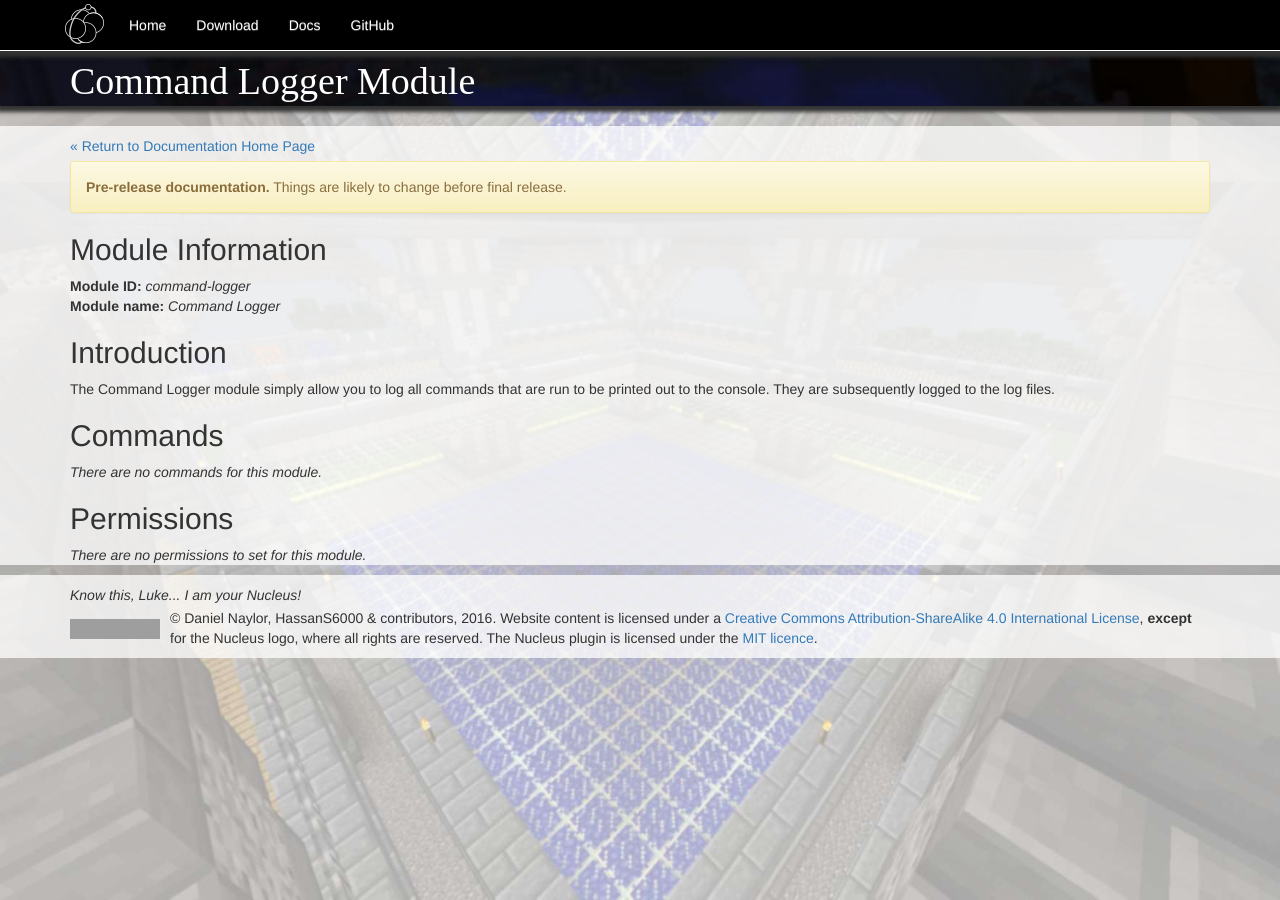
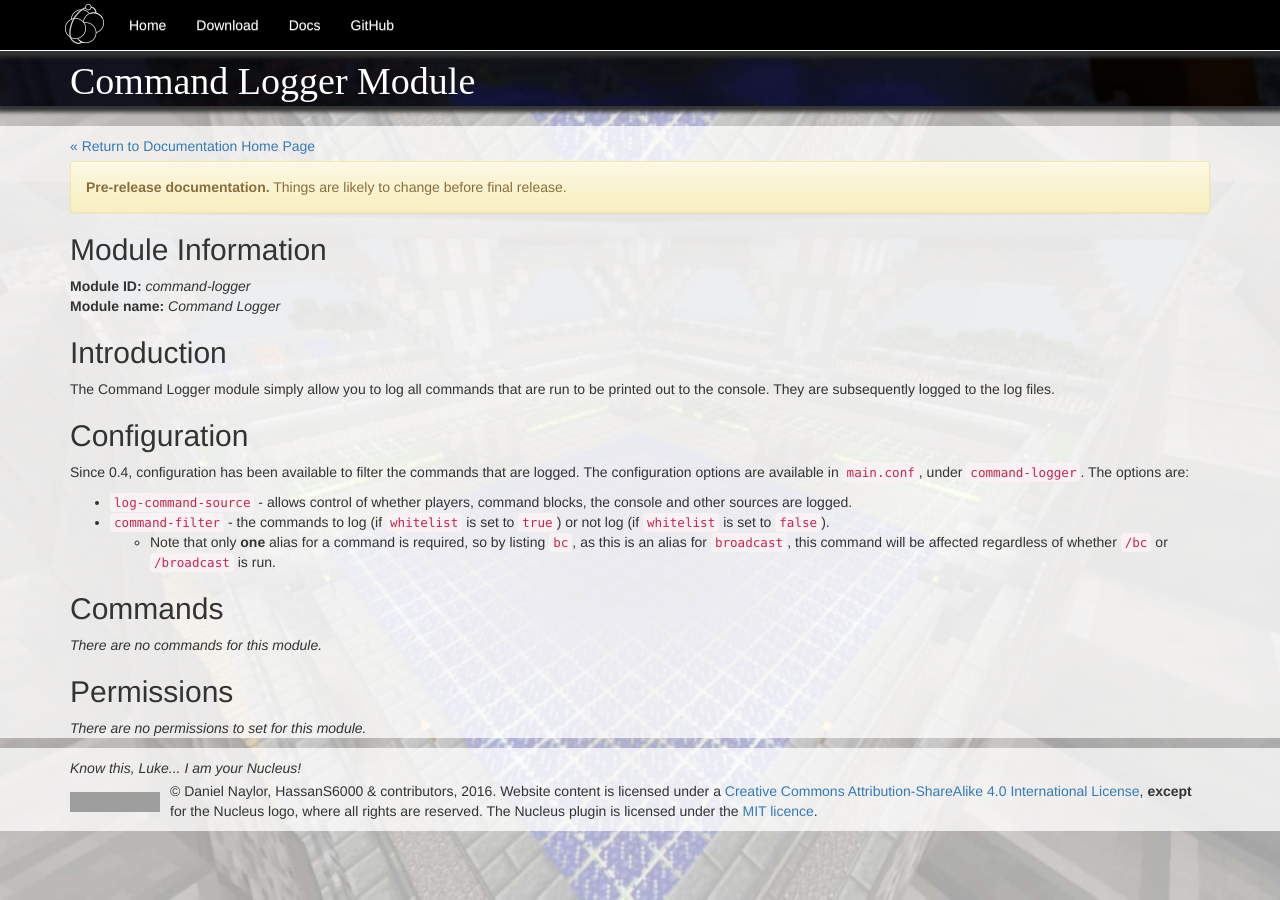
Before and after one commit to NucleusPowered/site-v1, a Jekyll site: the page built from docs/modules/commandlogger.md, in a window 1280 px wide. Built offline with Jekyll 4.4.1, drawn with Linux system fonts in a browser that asks for light colours; grey boxes are pictures that could not be loaded.

Commit message:
Update command logger.

```diff
--- a/docs/modules/commandlogger.md
+++ b/docs/modules/commandlogger.md
@@ -9,3 +9,13 @@
 ## Introduction
 
 The Command Logger module simply allow you to log all commands that are run to be printed out to the console. They are subsequently logged to the log files.
+
+## Configuration
+
+Since 0.4, configuration has been available to filter the commands that are logged. The configuration options are available in
+`main.conf`, under `command-logger`. The options are:
+
+* `log-command-source` - allows control of whether players, command blocks, the console and other sources are logged.
+* `command-filter` - the commands to log (if `whitelist` is set to `true`) or not log (if `whitelist` is set to `false`).
+  * Note that only **one** alias for a command is required, so by listing `bc`, as this is an alias for `broadcast`, this
+   command will be affected regardless of whether `/bc` or `/broadcast` is run.
```
